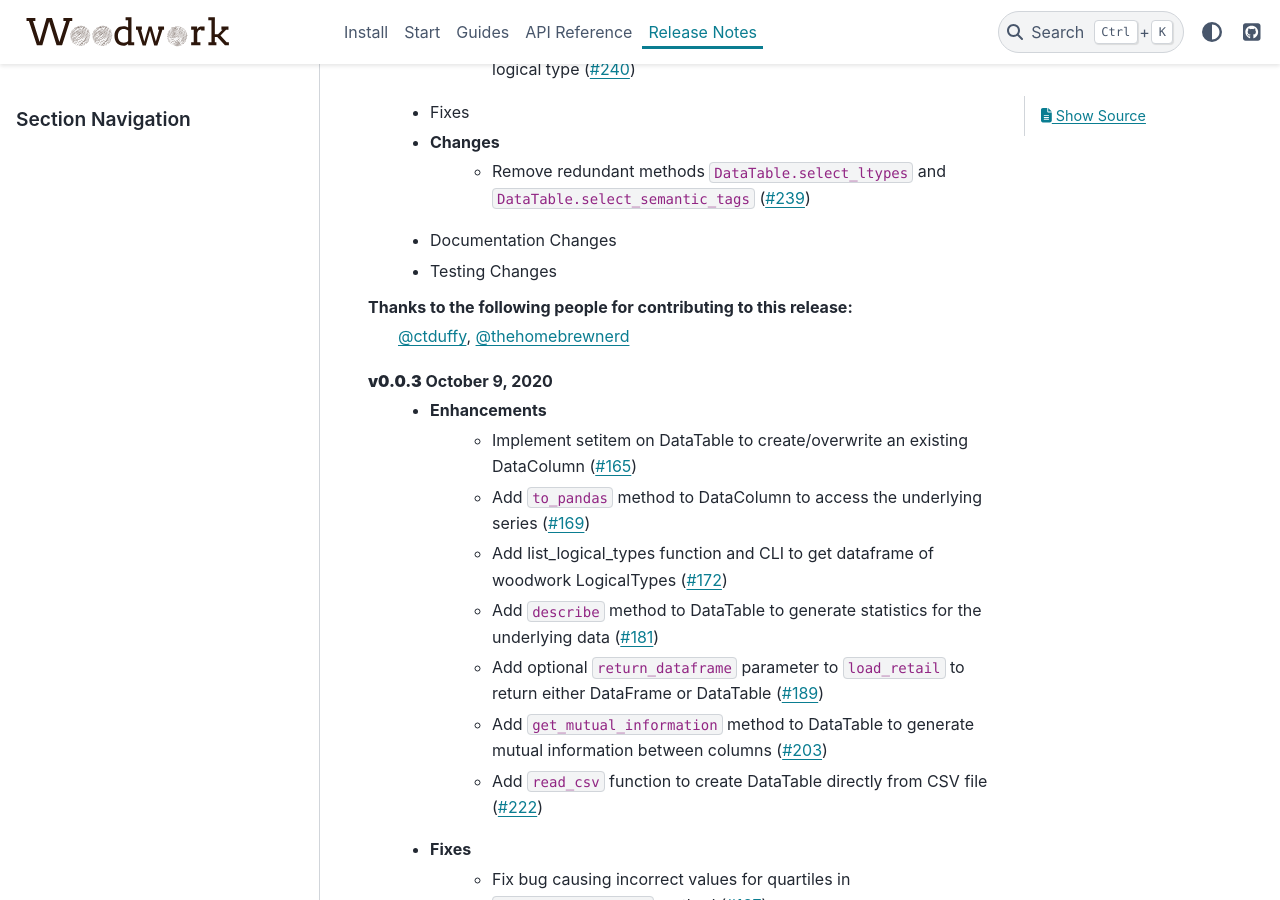
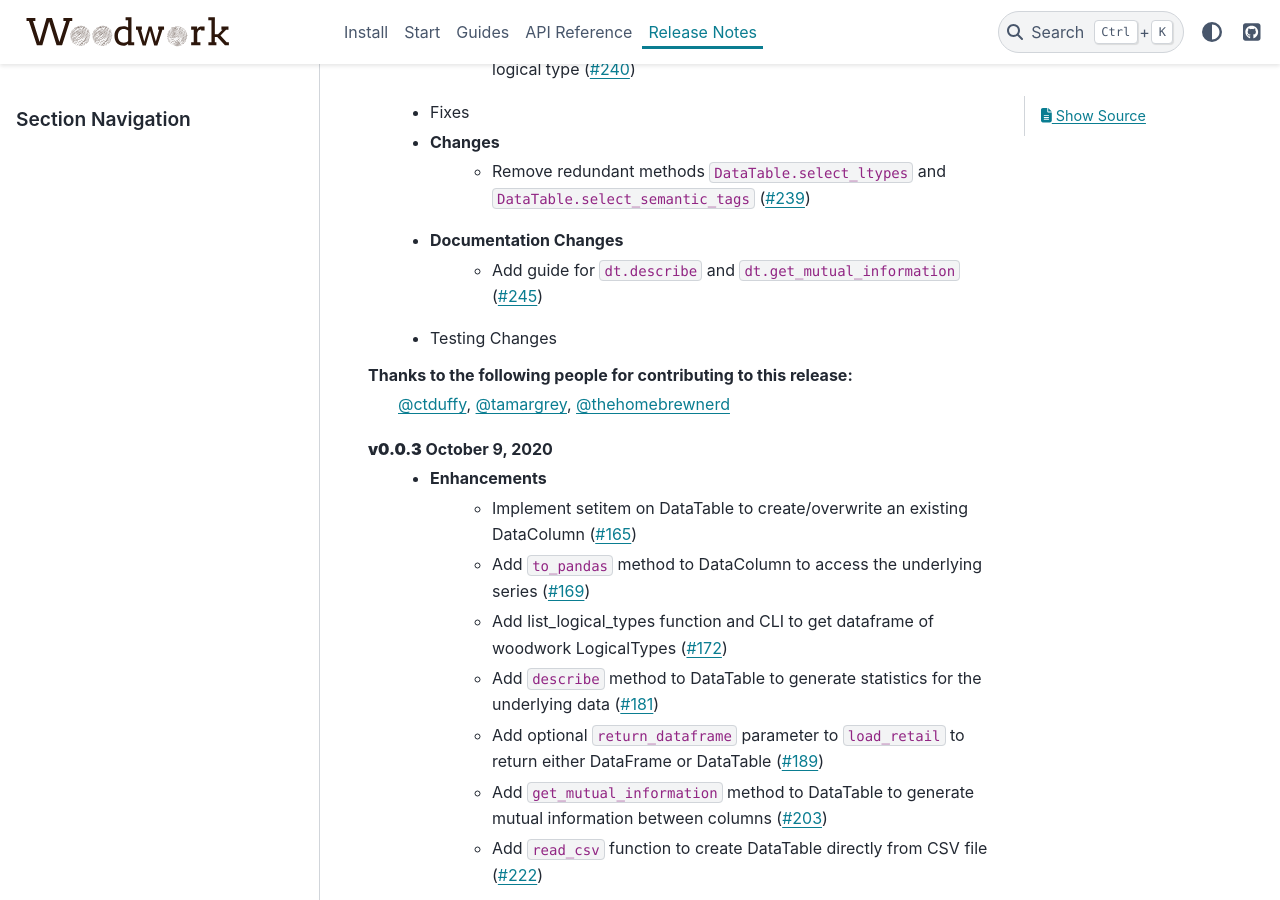
Before and after one commit to alteryx/woodwork, a Sphinx documentation site: the page built from docs/source/release_notes.rst, in a window 1280 px wide and 900 px high, scrolled down 352 px. Built offline with Sphinx 7.4.7 and the PyData theme 0.15.4, drawn with Linux system fonts in a browser that asks for light colours; comment, search, counter and statistics services are not loaded.

Commit message:
Add release note

```diff
--- a/docs/source/release_notes.rst
+++ b/docs/source/release_notes.rst
@@ -11,10 +11,11 @@ Release Notes
     * Changes
         * Remove redundant methods ``DataTable.select_ltypes`` and ``DataTable.select_semantic_tags`` (:pr:`239`)
     * Documentation Changes
+        * Add guide for ``dt.describe`` and ``dt.get_mutual_information`` (:pr:`245`)
     * Testing Changes
 
 Thanks to the following people for contributing to this release:
-    :user:`ctduffy`, :user:`thehomebrewnerd`
+    :user:`ctduffy`, :user:`tamargrey`, :user:`thehomebrewnerd`
 
 **v0.0.3** October 9, 2020
     * Enhancements
```
